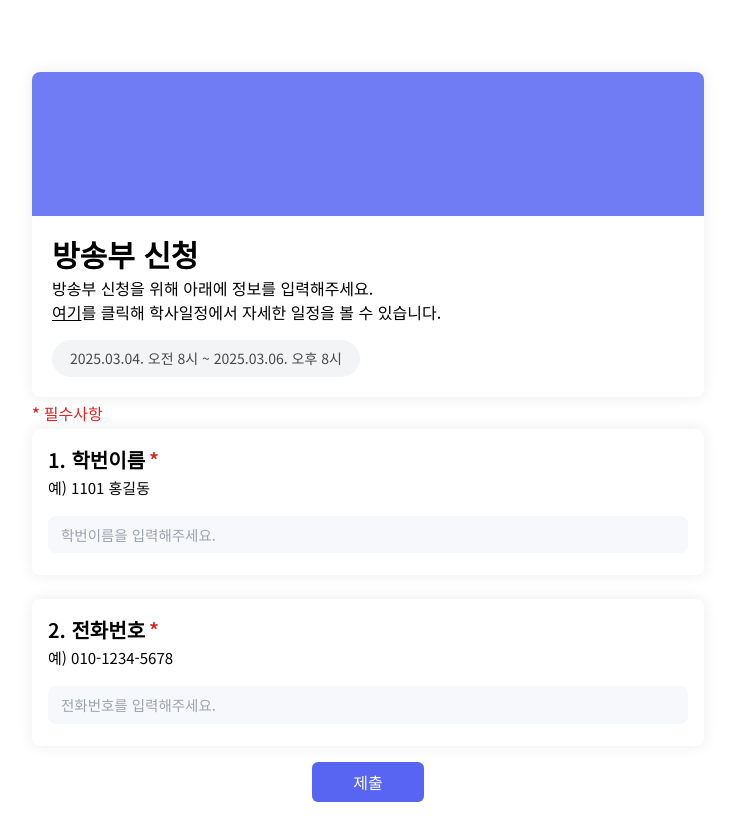
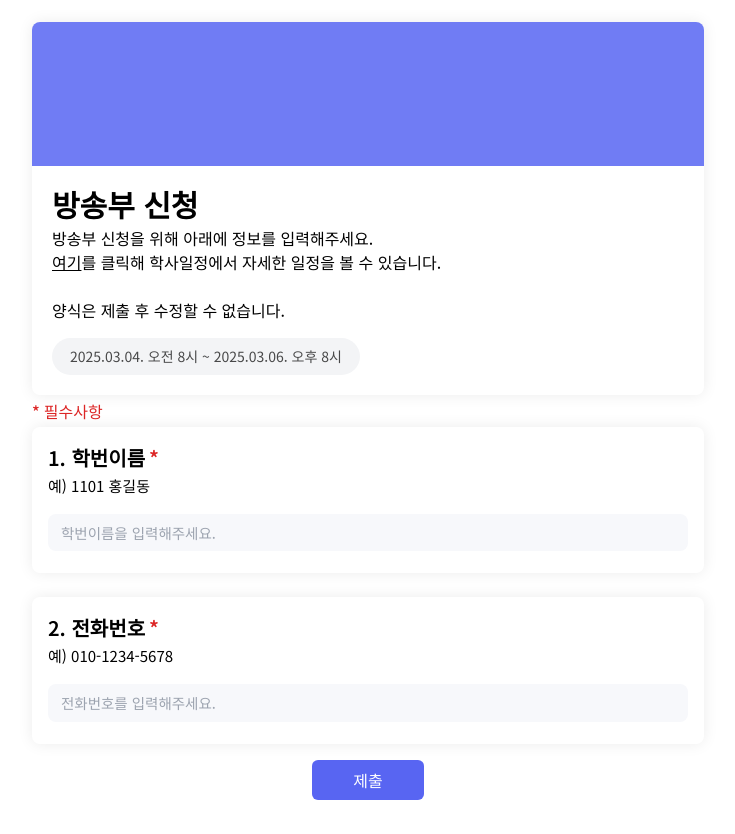
Before and after one commit to green2113/broadcasting, a React (Create React App) app: page / in a window 1280 px wide. Shown: the whole page, without its empty margins (272-1007 px from the left). Built offline with nearby package versions, Linux system fonts and the light colour scheme; no server answers; the database is empty.

Commit message:
App.js 및 main.js에서 스타일 및 텍스트 수정

```diff
--- a/src/App.js
+++ b/src/App.js
@@ -23,7 +23,7 @@ function App() {
   return (
     <Router>
       <div className='flex flex-col min-h-screen'>
-        <main className='flex-grow p-4'>
+        <main className='flex-grow' style={{padding: '10px 30px'}}>
           <Routes>
             <Route path="/" element={<Home />} />
             <Route path="/form/adminpage" element={<AdminPage data={todos}/>} />
--- a/src/pages/form/main.js
+++ b/src/pages/form/main.js
@@ -38,13 +38,13 @@ function Main() {
       <head>
         <title>방송부 신청</title>
       </head>
-      <form className="mt-14 max-w-2xl mx-auto flex flex-col" onSubmit={handleSubmit}>
+      <form className="mt-3 max-w-2xl mx-auto flex flex-col" onSubmit={handleSubmit}>
         <div className="rounded-lg form-box">
           <div className="bg-[#5865f2] bg-opacity-85 w-full h-36 rounded-tl-lg rounded-tr-lg"></div>
           <div className="p-5">
             <h1 class="noto-sans-kr-900-normal text-3xl">방송부 신청</h1>
             <div>
-              <p class="noto-sans-kr-400-normal mt-1">방송부 신청을 위해 아래에 정보를 입력해주세요.<br/><a href='https://samgong-h.notion.site' className="underline" target='_blank' rel='noopener noreferrer'>여기</a>를 클릭해 학사일정에서 자세한 일정을 볼 수 있습니다.</p>
+              <p class="noto-sans-kr-400-normal mt-1">방송부 신청을 위해 아래에 정보를 입력해주세요.<br/><a href='https://samgong-h.notion.site' className="underline" target='_blank' rel='noopener noreferrer'>여기</a>를 클릭해 학사일정에서 자세한 일정을 볼 수 있습니다.<br/><br/>양식은 제출 후 수정할 수 없습니다.</p>
             </div>
             <div className="mt-4">
               <div className="noto-sans-kr-400-normal bg-gray-100 max-w-max rounded-3xl" style={{padding: "8px 18px", fontSize: "14px"}}>
```
